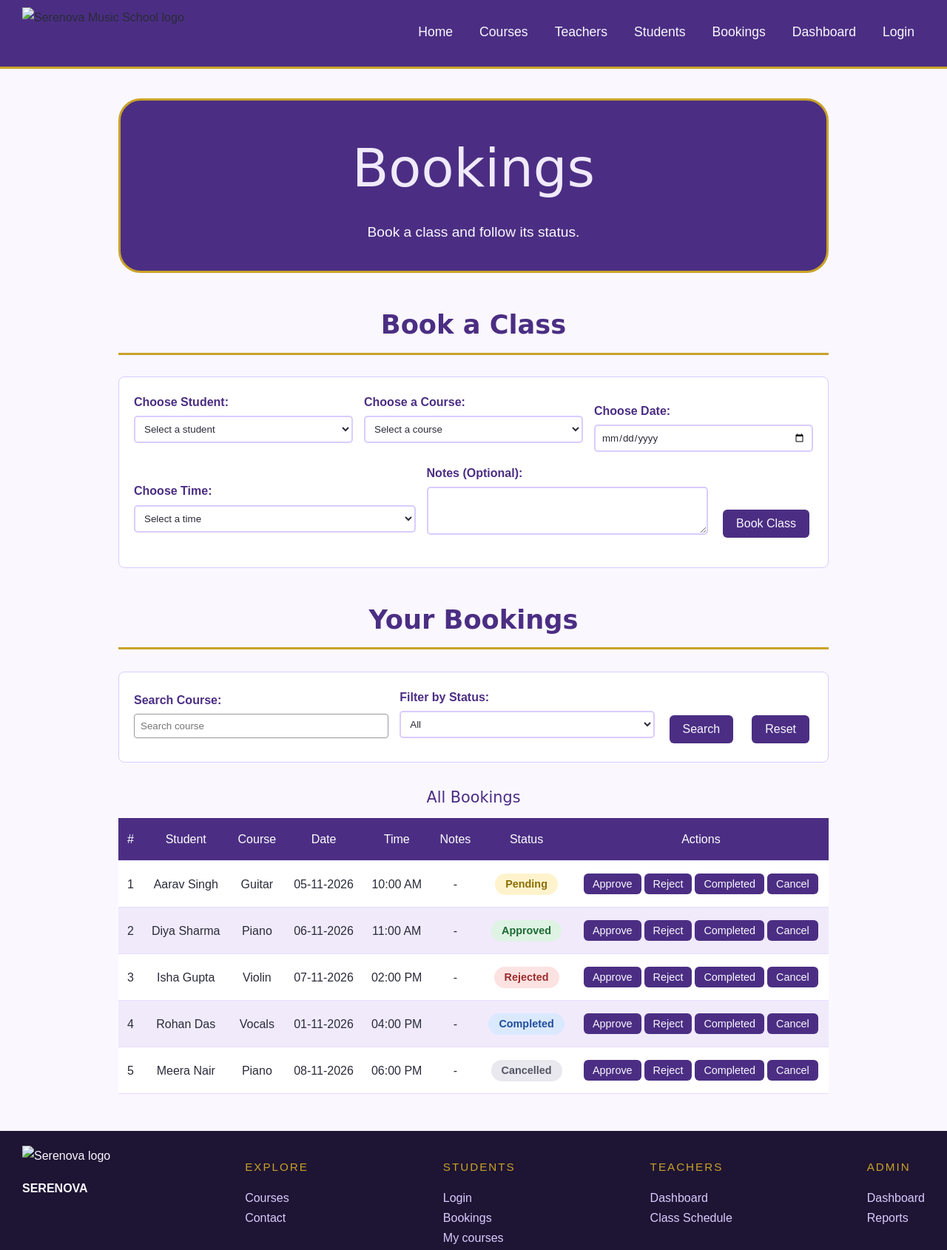
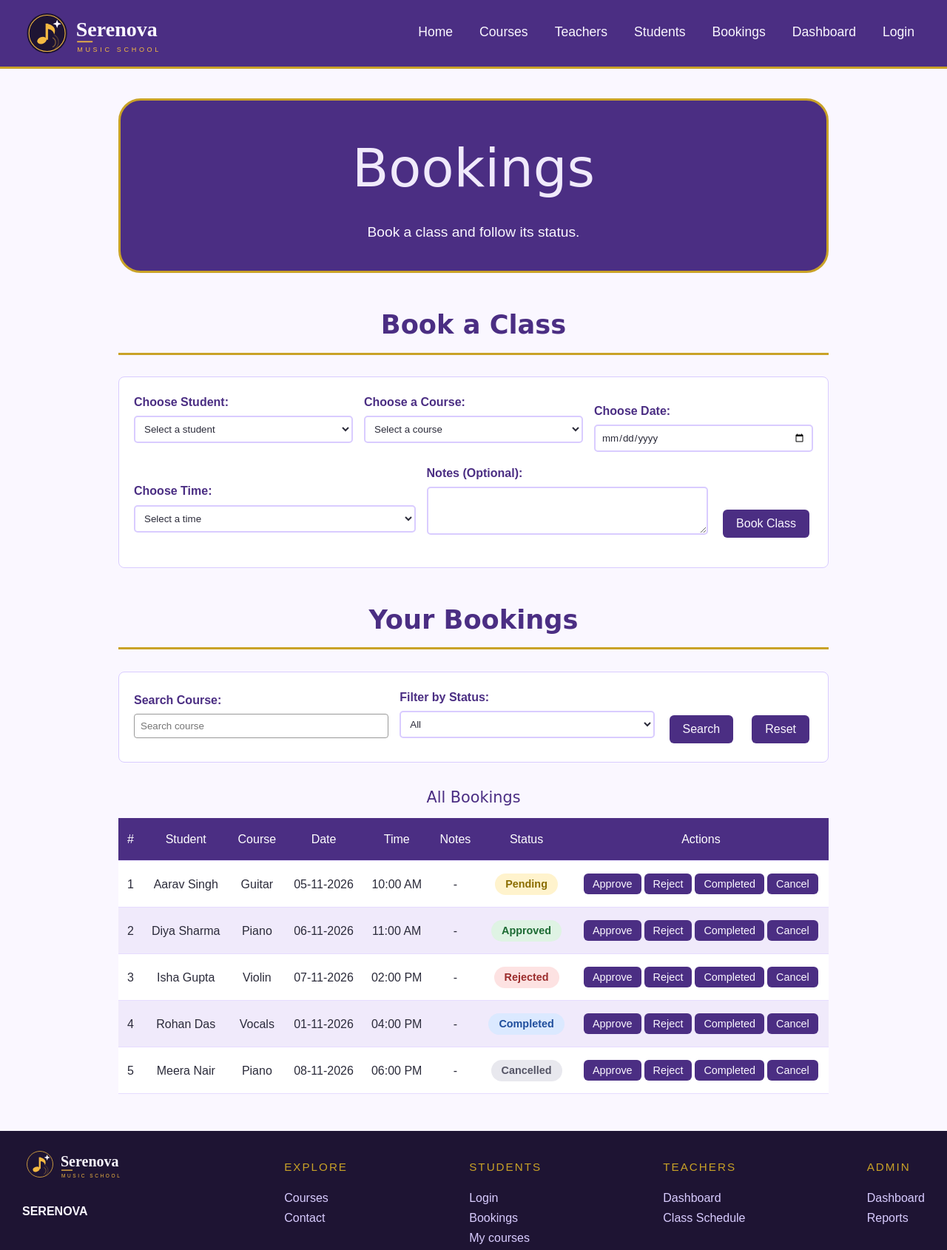
Before and after one commit to yatika-maheshwari/Music-School-Management, a plain HTML site: page Bookings.html in a window 1280 px wide. Shown: the top 1690 px of the page at 74% size. Drawn offline with Linux system fonts and the light colour scheme; a web font is replaced by a local one.

Commit message:
Replace logo image paths and remove duplicate script

```diff
--- a/Bookings.html
+++ b/Bookings.html
@@ -15,12 +15,13 @@
     <link href="https://fonts.googleapis.com/css2?family=Cookie&family=Praise&family=Srisakdi:wght@400;700&family=Tsukimi+Rounded:wght@300;400;500;600;700&display=swap" rel="stylesheet">
 
     <link rel="stylesheet" href="style3.css">
+    <script src="app.js" defer> </script>
 </head>
 
 <body>
 
     <header>
-        <img src="svgs/logo-light.svg" alt="Serenova Music School logo">
+        <img src="logo-light.svg" alt="Serenova Music School logo">
 
         <nav>
             <a href="index.html" id="Home">Home</a>
@@ -255,7 +256,7 @@
         <section class="upfooter">
 
             <div>
-                <img src="svgs/logo-light.svg" alt="Serenova logo">
+                <img src="logo-light.svg" alt="Serenova logo">
                 <p><strong>SERENOVA</strong></p>
             </div>
 
@@ -292,7 +293,5 @@
 
     </footer>
 
-    <script src="app.js"></script>
-
 </body>
 </html>
```
